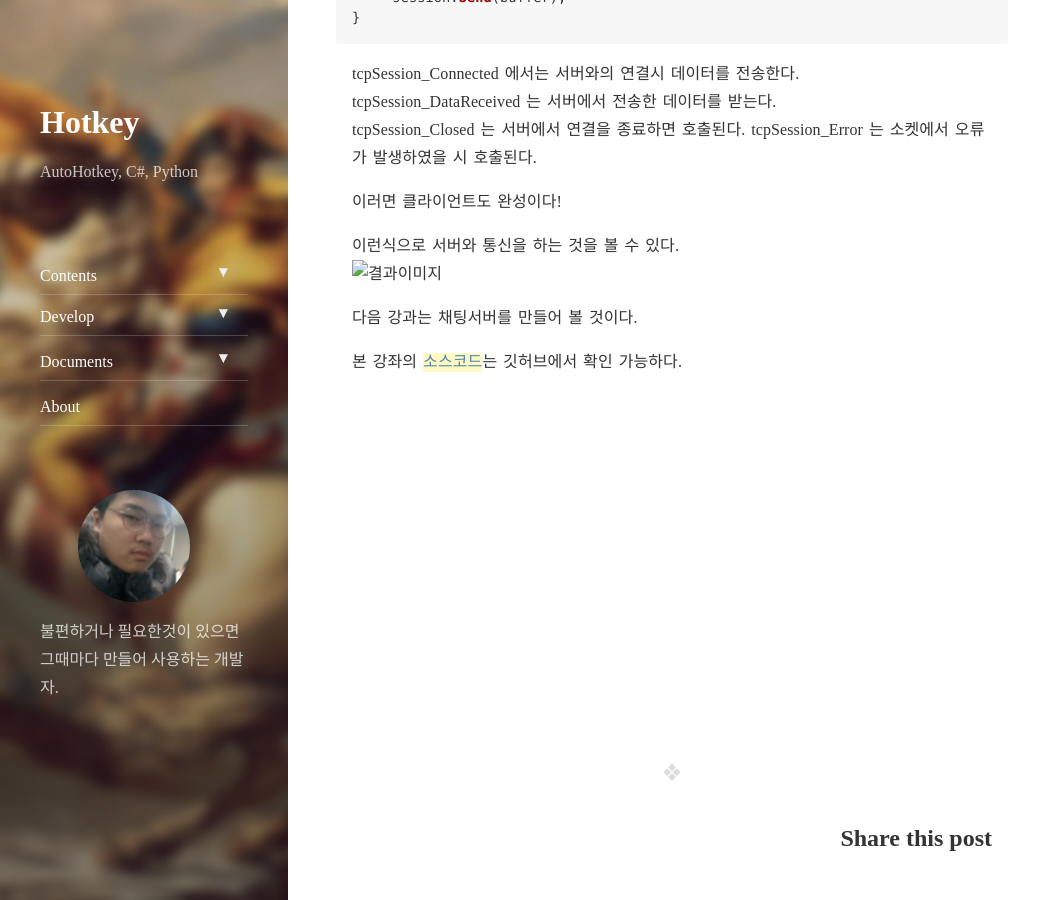
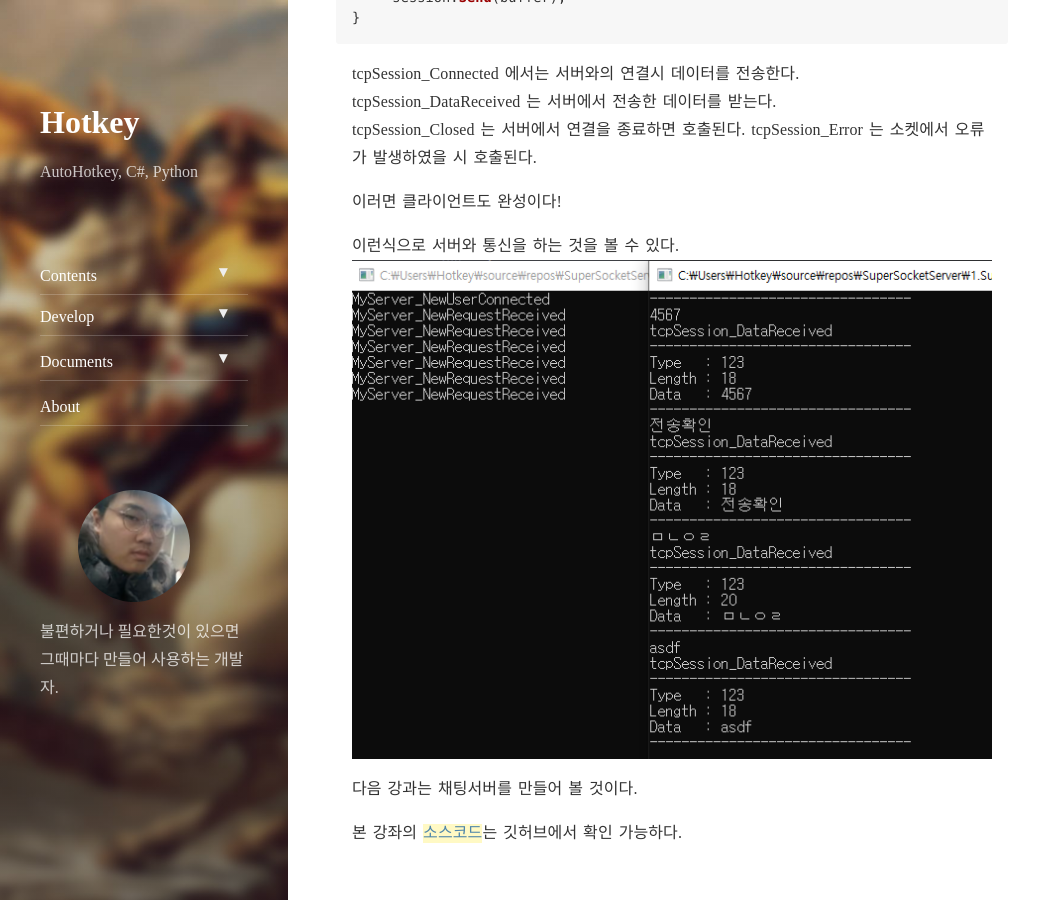
Before and after one commit to Hot-key/hot-key.github.io.old, a Jekyll site: the page built from _posts/2019-09-01-dev-csharp-supersocket1-2.md, in a window 1280 px wide and 900 px high, scrolled down 5347 px. Shown: the whole window, without its empty margins (0-1055 px from the left). Built offline with Jekyll 4.4.1, drawn with Linux system fonts in a browser that asks for light colours; nearby versions of some CDN libraries; comment, search, counter and statistics services are not loaded.

Commit message:
이미지 수정

```diff
--- a/_posts/2019-09-01-dev-csharp-supersocket1-2.md
+++ b/_posts/2019-09-01-dev-csharp-supersocket1-2.md
@@ -265,7 +265,7 @@ tcpSession_Error 는 소켓에서 오류가 발생하였을 시 호출된다.
 이러면 클라이언트도 완성이다!
 
 이런식으로 서버와 통신을 하는 것을 볼 수 있다.
-![결과이미지](img/csharp/SuperSocket/EchoTest.PNG)
+![결과이미지](/assets/img/csharp/SuperSocket/EchoTest.PNG)
 
 다음 강과는 채팅서버를 만들어 볼 것이다.
 
```
Also changed, not shown: assets/img/csharp/SuperSocket/EchoTest.PNG.
